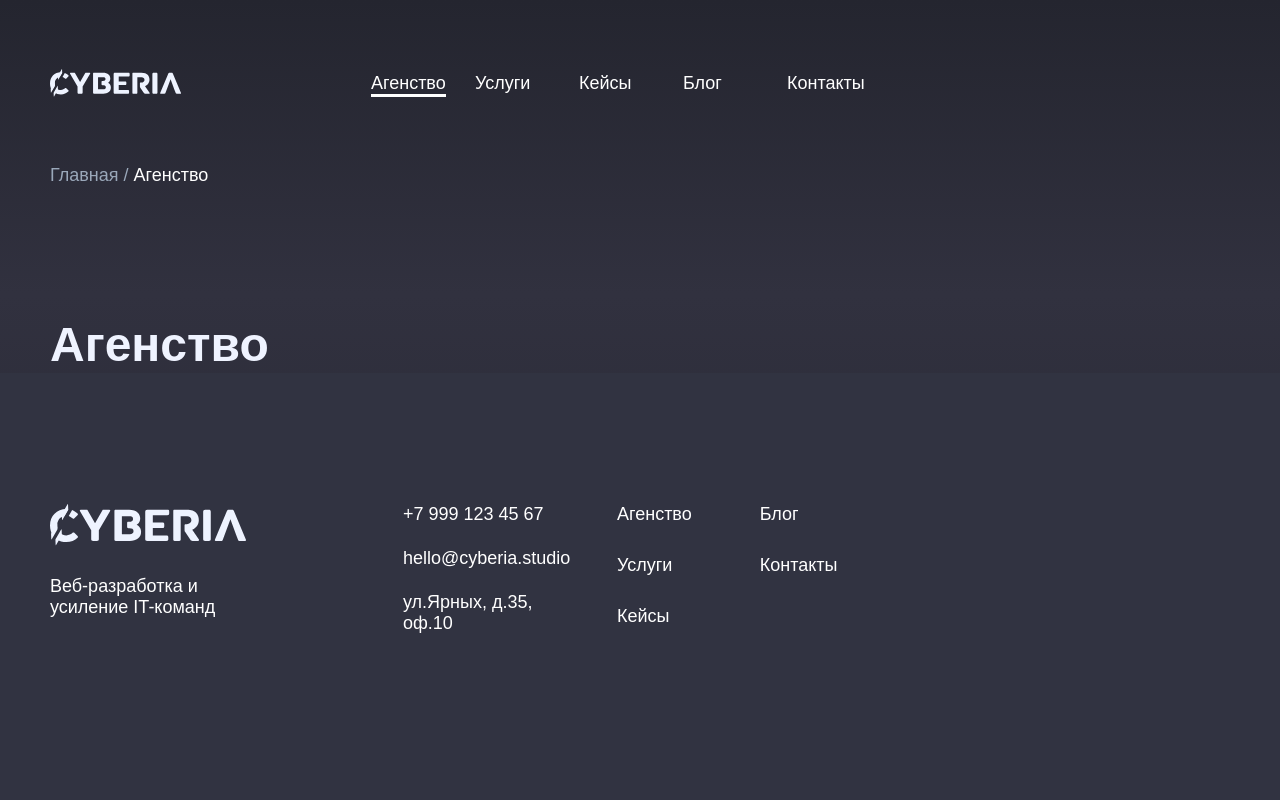
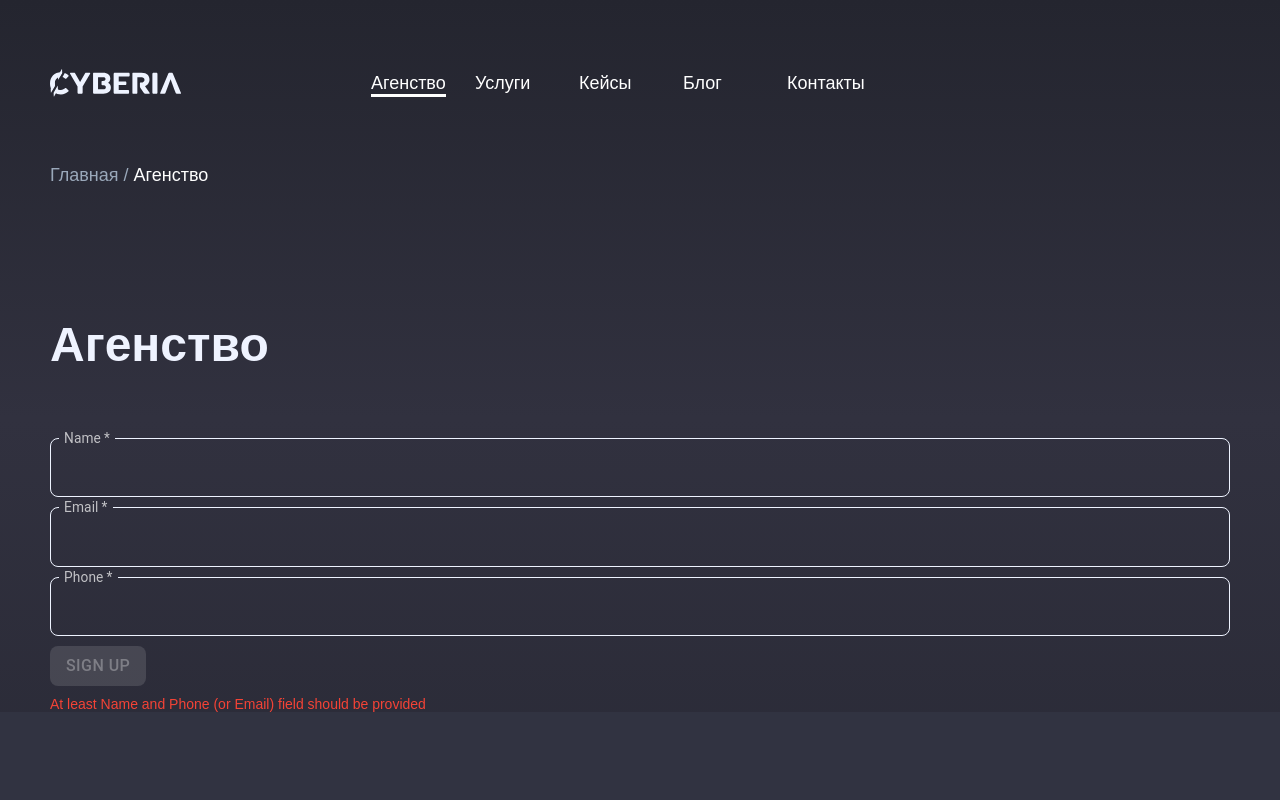
Before and after one commit to Alexey-Timakov/Cyberia-test-react-redux-tailwind, a React (Vite) app: page /agency in a window 1280 px wide. Shown: the top 800 px of the page. Built offline with nearby package versions, Linux system fonts and the light colour scheme; a web font is replaced by a local one.

Commit message:
10th - Add Form Component wuth React-hook-form and MUI elements. Add form validations

```diff
--- a/package.json
+++ b/package.json
@@ -10,12 +10,16 @@
     "preview": "vite preview"
   },
   "dependencies": {
+    "@emotion/react": "^11.11.4",
+    "@emotion/styled": "^11.11.5",
+    "@mui/material": "^5.15.20",
     "@reduxjs/toolkit": "^2.2.5",
     "@types/react-redux": "^7.1.33",
     "axios": "^1.7.2",
     "classnames": "^2.5.1",
     "react": "^18.2.0",
     "react-dom": "^18.2.0",
+    "react-hook-form": "^7.51.5",
     "react-redux": "^9.1.2",
     "react-router-dom": "^6.23.1",
     "redux": "^5.0.1",
--- /dev/null
+++ b/src/components/Form/Form.tsx
@@ -0,0 +1,253 @@
+import { useForm, SubmitHandler, SubmitErrorHandler, Controller } from "react-hook-form";
+import { Button, outlinedInputClasses, TextField, ThemeProvider } from "@mui/material";
+import { ReactElement } from "react"
+import { createTheme } from '@mui/material/styles';
+import styles from "./Form.module.scss";
+
+interface IFormInput {
+  name: string;
+  phone: string;
+  email: string;
+}
+
+export const Form = (): ReactElement<HTMLFormElement> => {
+  const { handleSubmit, formState: { errors }, watch, control } = useForm<IFormInput>({
+    defaultValues: {
+      email: "",
+      name: "",
+      phone: ""
+    }
+  });
+
+  const themeOptions = createTheme({
+    components: {
+      MuiTextField: {
+        styleOverrides: {
+          root: {
+            '--TextField-brandBorderColor': '#EEF3FF',
+            '--TextField-brandBorderHoverColor': '#FFFFFF',
+            '--TextField-brandBorderFocusedColor': '#FFFFFF',
+            '--TextField-error': '#F44336',
+            '& label.Mui-focused': {
+              color: 'var(--TextField-brandBorderFocusedColor)',
+            },
+          },
+        },
+      },
+      MuiOutlinedInput: {
+        styleOverrides: {
+          notchedOutline: {
+            borderColor: 'var(--TextField-brandBorderColor)',
+          },
+          root: {
+            [`&:hover .${outlinedInputClasses.notchedOutline}`]: {
+              borderColor: 'var(--TextField-brandBorderHoverColor)',
+            },
+            [`&.Mui-focused .${outlinedInputClasses.notchedOutline}`]: {
+              borderColor: 'var(--TextField-brandBorderFocusedColor)',
+            },
+            '& legend': {
+              "maxWidth": "100% !important"
+            }
+          },
+        },
+      },
+      MuiFilledInput: {
+        styleOverrides: {
+          root: {
+            '&::before, &::after': {
+              borderBottom: '0.2rem solid var(--TextField-brandBorderColor)',
+            },
+            '&:hover:not(.Mui-disabled, .Mui-error):before': {
+              borderBottom: '0.2rem solid var(--TextField-brandBorderHoverColor)',
+            },
+            '&.Mui-focused:after': {
+              borderBottom: '0.2rem solid var(--TextField-brandBorderFocusedColor)',
+            },
+          },
+        },
+      },
+      MuiInput: {
+        styleOverrides: {
+          root: {
+            '&::before': {
+              borderBottom: '0.2rem solid var(--TextField-brandBorderColor)',
+            },
+            '&:hover:not(.Mui-disabled, .Mui-error):before': {
+              borderBottom: '0.2rem solid var(--TextField-brandBorderHoverColor)',
+            },
+            '&.Mui-focused:after': {
+              borderBottom: '0.2rem solid var(--TextField-brandBorderFocusedColor)',
+            },
+          },
+        },
+      },
+      MuiFormLabel: {
+        styleOverrides: {
+          root: {
+            '&': {
+              'transform': 'translate(1.4rem, -0.9rem) scale(0.75)',
+            },
+            '&.Mui-focused.Mui-error': {
+              color: 'var(--TextField-error)'
+            }
+
+          }
+        }
+      }
+    },
+    palette: {
+      mode: 'dark',
+      primary: {
+        main: '#2D76F9',
+      },
+      secondary: {
+        main: '#f50057',
+      },
+      text: {
+        primary: '#EEF3FF',
+      },
+      info: {
+        main: '#EEF3FF',
+      },
+    },
+    shape: {
+      borderRadius: 8,
+    },
+    typography: {
+      htmlFontSize: 10,
+      fontSize: 16,
+    },
+  });
+  const [nameInput, emailInput, phoneInput] = watch(["name", "email", "phone"]);
+
+  const onOkSubmit: SubmitHandler<IFormInput> = (data) => {
+    console.log("OK:\n", data);
+  }
+
+  const onErrorSubmit: SubmitErrorHandler<IFormInput> = (err) => {
+    console.error("ERROR:\n", err);
+  };
+
+  const isEmailError = () => {
+    if (!emailInput) return true
+
+    if (!emailInput.match(/^[^\s@]+@[^\s@]+\.[^\s@]+$/i)) return true
+
+    return false
+  };
+
+  const isPhoneError = () => {
+    if (!phoneInput) return true
+
+    if (!phoneInput.match(/^(\+[1-9]{1}[0-9]{3,14})?([0-9]{9,14})$/i)) return true
+
+    return false
+  };
+
+  const isSubmitActive = () => {
+    if (nameInput.length < 2) return false;
+
+    if (errors.name?.type) return false;
+
+    if (!isPhoneError()) return true;
+
+    if (!isEmailError()) return true;
+
+    return false;
+  }
+
+  return (
+    <form onSubmit={handleSubmit(onOkSubmit, onErrorSubmit)} noValidate>
+      <ThemeProvider theme={themeOptions}>
+        <Controller
+          name="name"
+          control={control}
+          rules={{ required: true, pattern: /^[A-Za-z ]+$/i, minLength: 2 }}
+          render={({ field }) =>
+            <TextField
+              id="name"
+              color="info"
+              label="Name"
+              style={{
+                marginBottom: "1rem"
+              }}
+              type="text"
+              helperText={field.value && errors.name?.type}
+              variant="outlined"
+              error={!!field.value && !!errors.name?.type}
+              fullWidth
+              value={field.value}
+              onChange={field.onChange}
+              required
+            />
+          }
+        />
+        <Controller
+          name="email"
+          control={control}
+          rules={{ required: isPhoneError(), pattern: /^[^\s@]+@[^\s@]+\.[^\s@]+$/i }}
+          render={({ field }) =>
+            <TextField
+              id="email"
+              color="info"
+              label="Email"
+              style={{
+                marginBottom: "1rem"
+              }}
+              helperText={field.value && errors.email?.type}
+              error={!!field.value && !!errors.email?.type}
+              variant="outlined"
+              fullWidth
+              type="email"
+              value={field.value}
+              onChange={field.onChange}
+              required
+            />
+          }
+        />
+
+        <Controller
+          name="phone"
+          control={control}
+          rules={{ required: isEmailError(), pattern: /^(\+[1-9]{1}[0-9]{3,14})?([0-9]{9,14})$/i }}
+          render={({ field }) =>
+            <TextField
+              id="phone"
+              color="info"
+              label="Phone"
+              style={{
+                marginBottom: "1rem"
+              }}
+              helperText={field.value && errors.phone?.type}
+              error={!!field.value && !!errors.phone?.type}
+              variant="outlined"
+              fullWidth
+              type="tel"
+              value={field.value}
+              onChange={field.onChange}
+              required
+            />
+          }
+        />
+
+        <Button
+          disableRipple
+          disabled={!isSubmitActive()}
+          type="submit"
+          variant="contained"
+          color="primary"
+        >
+          Sign Up
+        </Button>
+        {!isSubmitActive() && <span style={{
+          display: "block",
+          fontSize: "1.4rem",
+          fontWeight: "300",
+          color: "#F44336",
+          marginTop: "1rem"
+        }}>At least Name and Phone (or Email) field should be provided</span>}
+      </ThemeProvider>
+    </form>
+  )
+};
--- a/src/components/index.ts
+++ b/src/components/index.ts
@@ -6,3 +6,4 @@ export { ProjectItem } from "./ProjectItem/ProjectItem.tsx"
 export { VerticalDivider } from "./VerticalDivider/VerticalDivider.tsx"
 export { Loader } from "./Loader/Loader.tsx";
 export { ErrorMessage } from "./ErrorMessage/ErrorMessage.tsx";
+export { Form } from "./Form/Form.tsx";
--- a/src/pages/Agency/Agency.tsx
+++ b/src/pages/Agency/Agency.tsx
@@ -1,9 +1,13 @@
-import { PageTitle } from "@/components";
+import { Form, PageTitle, VerticalDivider } from "@/components";
 
 export const Agency = () => {
   return (
     <div>
       <PageTitle />
+
+      <VerticalDivider verticalGap={6.5} />
+
+      <Form />
     </div>
   )
 };
```
Also changed, not shown: src/components/Form/Form.module.scss (added), 1 other file (tests, documents, lock files or other folders).
